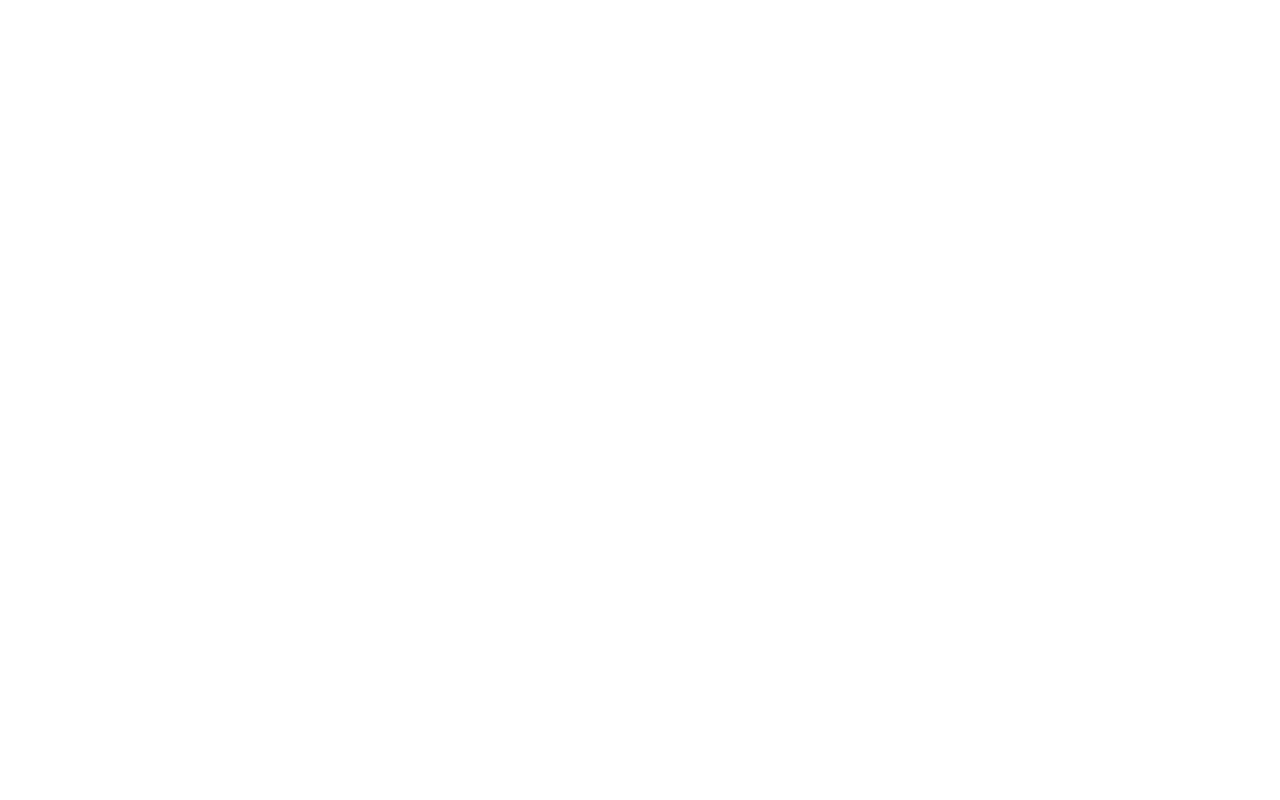
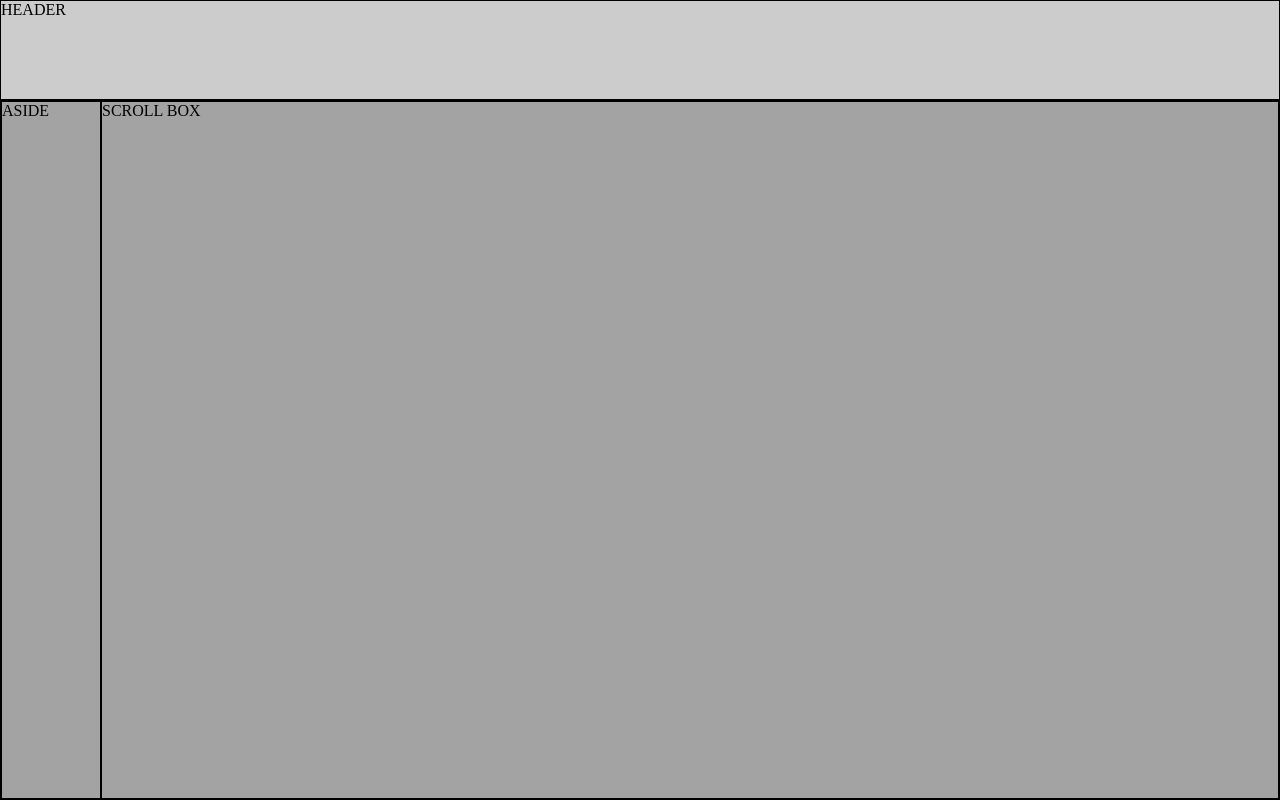
Before and after one commit to MrArcano/html-css-bootstrap-dashboard, a plain HTML site: page index.html in a window 1280 px wide. Drawn offline with Linux system fonts and the light colour scheme.

Commit message:
[add]: layout base

```diff
--- a/css/style.css
+++ b/css/style.css
@@ -0,0 +1,35 @@
+/* Svuota type reset  */
+:root{
+  --h-header: 100px;
+  --w-aside: 100px;
+}
+
+*{
+  box-sizing: border-box;
+  margin: 0;
+  padding: 0;
+}
+
+.debug *{
+  border: 1px solid black;
+  background-color: rgba(0, 0, 0, 0.199);
+  min-height: 50px;
+}
+
+header{
+  height: var(--h-header);
+}
+
+main{
+  height: calc(100vh - var(--h-header));
+  display: flex;
+}
+
+aside{
+  width: var(--w-aside);
+}
+
+.scroll-box{
+  width: calc(100% - var(--w-aside));
+  overflow-y: auto;
+}
--- a/index.html
+++ b/index.html
@@ -3,9 +3,22 @@
 <head>
   <meta charset="UTF-8">
   <meta name="viewport" content="width=device-width, initial-scale=1.0">
-  <title>Document</title>
+
+  <link rel="stylesheet" href="css/style.css">
+
+  <title>Bool Dashboard</title>
 </head>
-<body>
-
+<body class="debug">
+  <header>
+    HEADER
+  </header>
+  <main>
+    <aside>
+      ASIDE
+    </aside>
+    <div class="scroll-box">
+      SCROLL BOX
+    </div>
+  </main>
 </body>
 </html>
```
